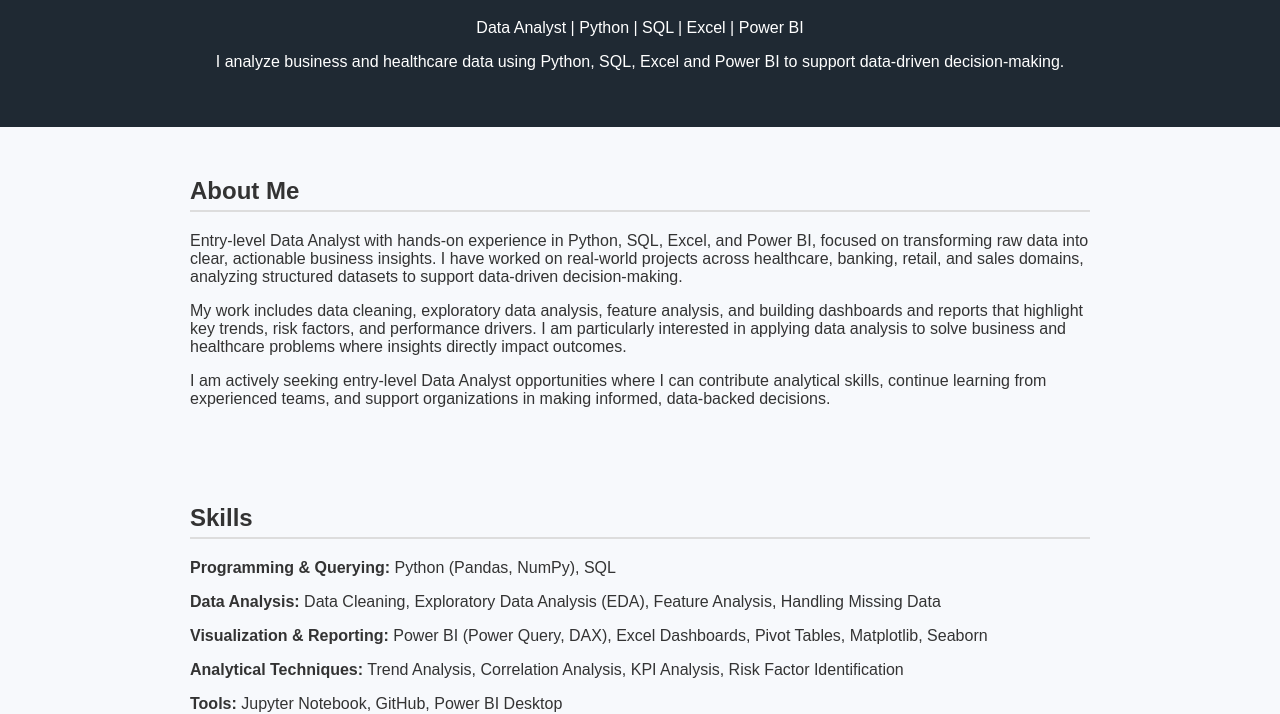
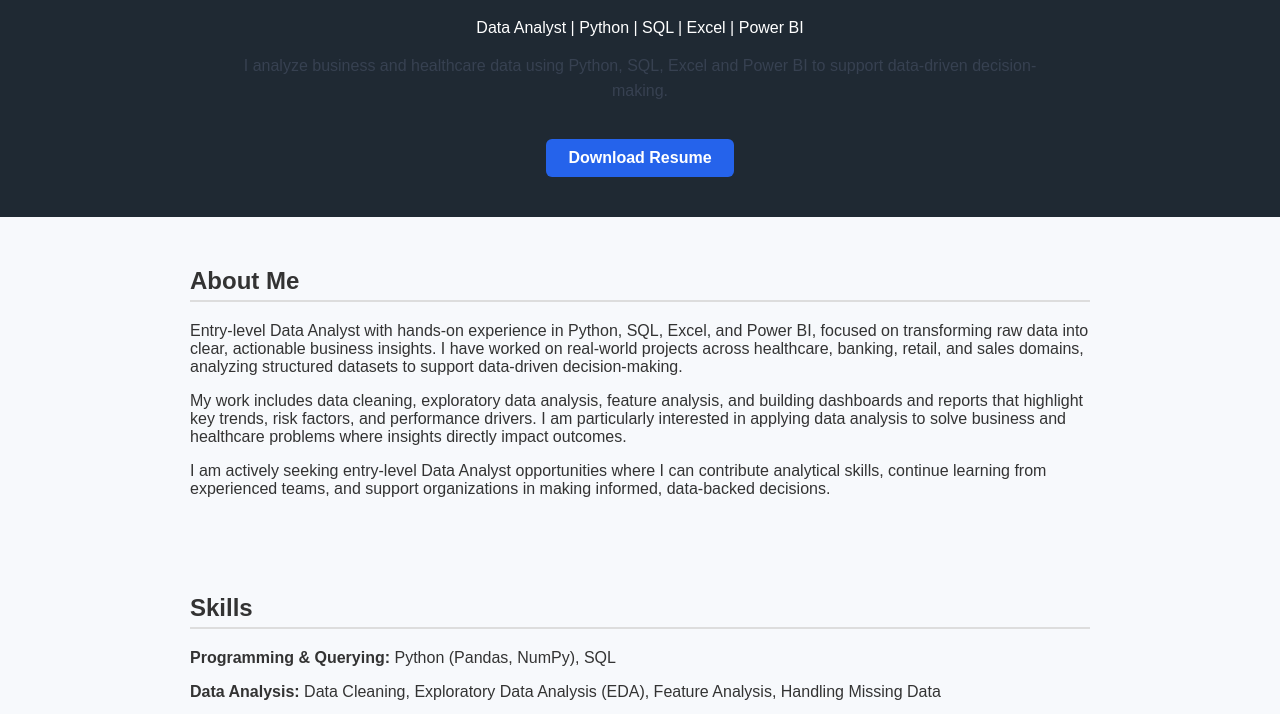
Before and after one commit to UpasanaBara-hub/UpasanaBara-hub.github.io, a plain HTML site: page index.html in a window 1280 px wide. Shown: the part 101-815 px from the top of the page. Drawn offline with Linux system fonts and the light colour scheme.

Commit message:
Add resume download button with styles
Added a button to download the resume with styling.

```diff
--- a/index.html
+++ b/index.html
@@ -42,6 +42,30 @@
             padding: 15px;
             background: #e5e7eb;
         }
+     .resume-btn {
+    display: inline-block;
+    margin-top: 15px;
+    padding: 10px 22px;
+    background-color: #2563eb;
+    color: #ffffff;
+    text-decoration: none;
+    font-size: 16px;
+    font-weight: 600;
+    border-radius: 6px;
+    transition: background-color 0.3s ease;
+  }
+
+  .resume-btn:hover {
+    background-color: #1e40af;
+  }
+        .value-statement {
+  max-width: 800px;
+  margin: 12px auto 20px auto;
+  font-size: 16px;
+  line-height: 1.6;
+  color: #374151;
+}
+
     </style>
 </head>
 <body>
@@ -52,6 +76,11 @@
     <p class="value-statement">
     I analyze business and healthcare data using Python, SQL, Excel and Power BI to support data-driven decision-making.
   </p>
+     <a href="Upasana_Bara_Data_Analyst_Resume.pdf"
+     target="_blank"
+     class="resume-btn">
+     Download Resume
+  </a>
 </header>
 
 <section>
```
